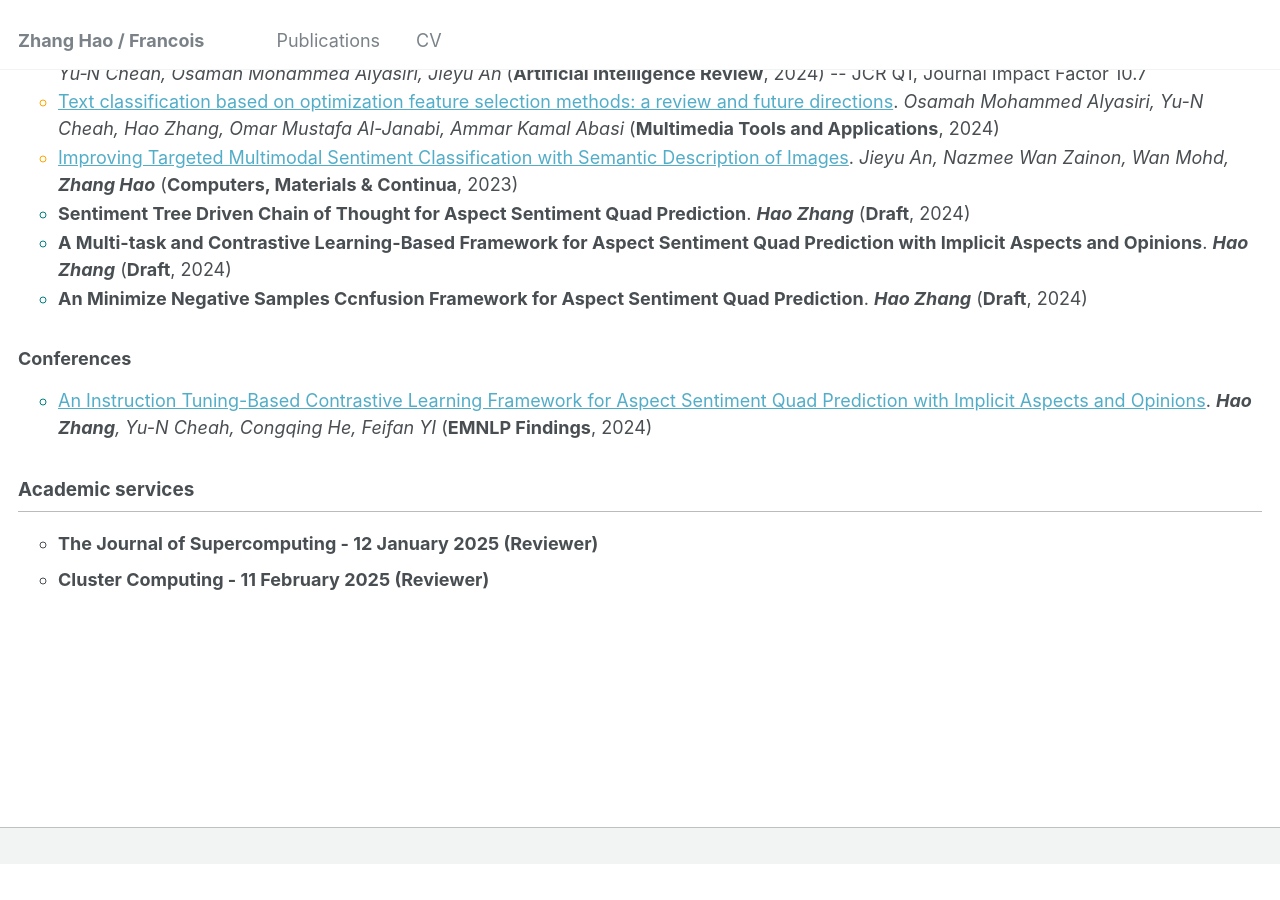
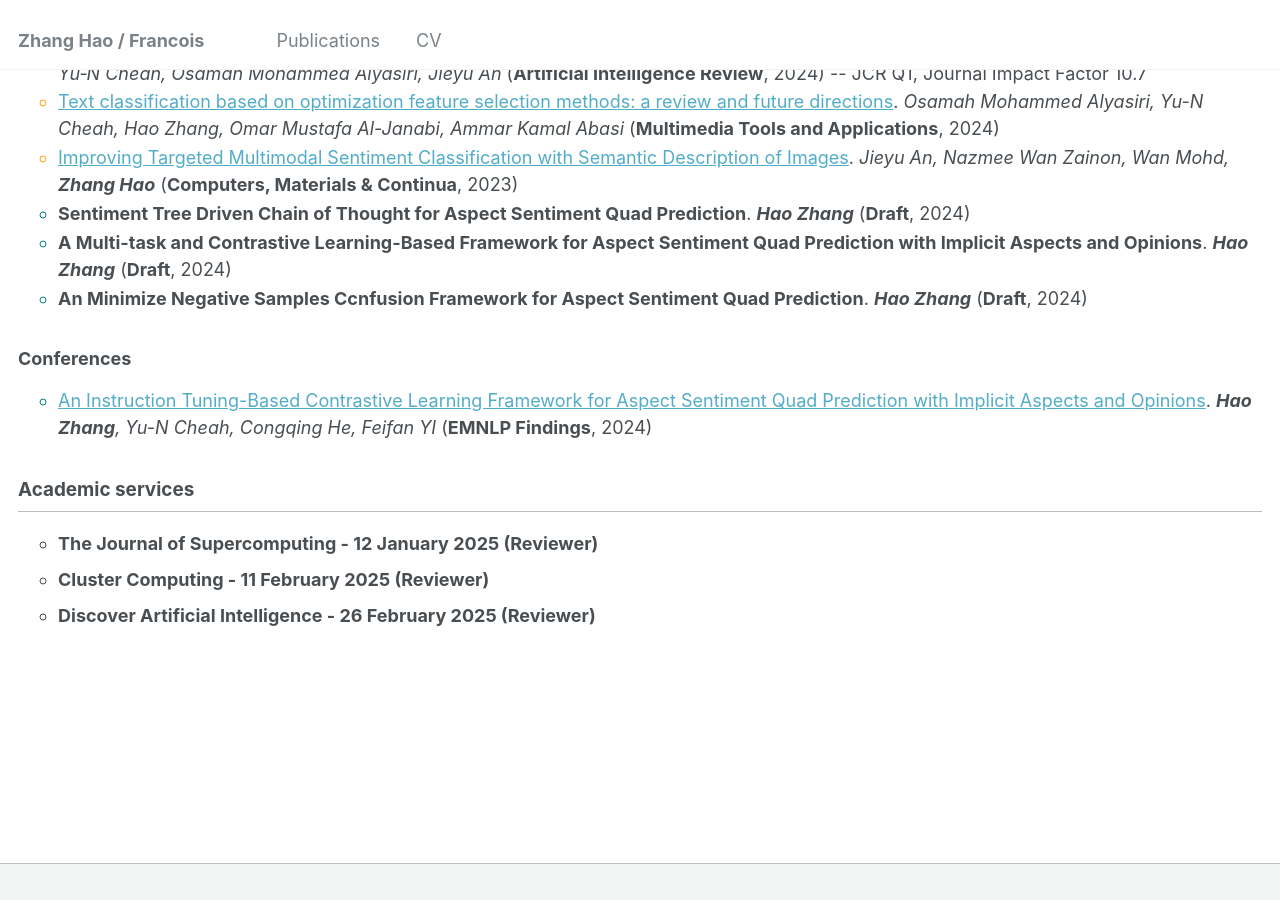
Before and after one commit to sydmou/sydmou.github.io, a Jekyll site: the page built from _pages/cv.md, in a window 1280 px wide and 900 px high, scrolled down 1597 px. Built offline with Jekyll 4.4.1, drawn with Linux system fonts in a browser that asks for light colours; before the commit the page ends 2461 px from its top, so only the background shows below that.

Commit message:
Update cv.md

```diff
--- a/_pages/cv.md
+++ b/_pages/cv.md
@@ -91,3 +91,4 @@ redirect_from:
 
 * **The Journal of Supercomputing - 12 January 2025 (Reviewer)**
 * **Cluster Computing - 11 February 2025 (Reviewer)**
+* **Discover Artificial Intelligence - 26 February 2025 (Reviewer)**
```
